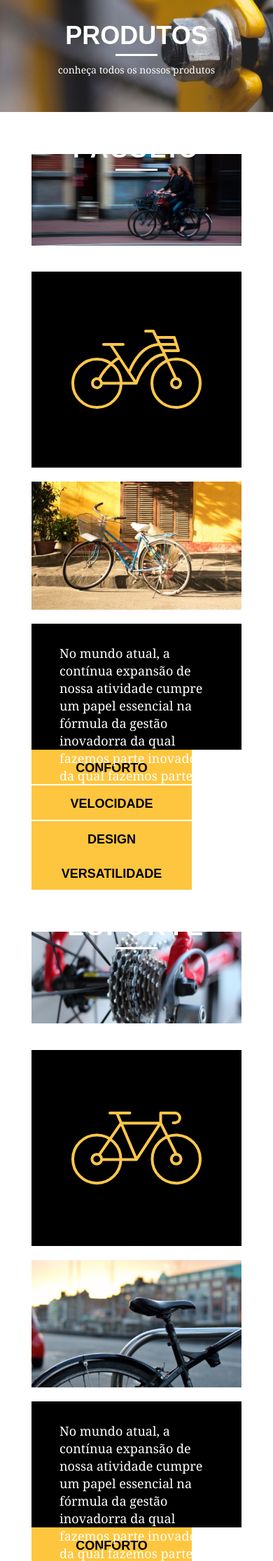
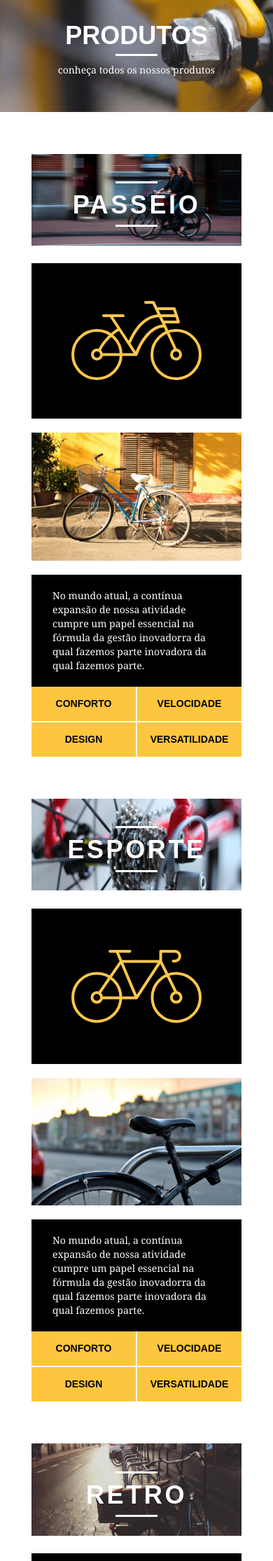
Before and after one commit to HumbertoTello/bikcraft, a PHP site: page /produtos.html in a window 390 px wide. Shown: the part 232-2462 px from the top of the page at 70% size. Run offline with PHP 8.4, Linux system fonts and the light colour scheme.

Commit message:
Responsive - Produtos

```diff
--- a/web/css/responsivo.css
+++ b/web/css/responsivo.css
@@ -19,6 +19,29 @@
   .footer_redes ul li a img {
     width: 26px;
     height: 26px;
+  }
+
+  /* Produtos */
+
+  .produto_item h2 {
+    top: -150px;
+    margin-bottom: -56px;
+  }
+
+  .produto_icone {
+    padding: 41px 0;
+  }
+
+  .produto_info p {
+    font-size: 14px;
+    line-height: 20px;
+    padding: 20px 30px;
+    height: 122px;
+  }
+
+  .produto_info ul li {
+    width: 181px;
+    height: 49px;
   }
 }
 
@@ -95,4 +118,38 @@
     font-size: 14px;
     line-height: 25px;
   }
+
+    /* Produtos */
+
+    .produto_item h2 {
+      top: -100px;
+      margin-bottom: -68px;
+    }
+
+    .produto_icone {
+      padding: 41px 0;
+    }
+
+    .produto_info p {
+      font-size: 14px;
+      line-height: 20px;
+      height: auto;
+      padding: 20px 30px;
+    }
+
+    .produto_info ul li {
+      width: 149px;
+      height: 49px;
+      font-size: 14px;
+      line-height: 20px;
+      padding-top: 14px;
+    }
+
+    .form {
+      padding-right: 0px;
+    }
+
+    .orcamento_dados ul {
+      padding-right: 0px;
+    }
 }
```
